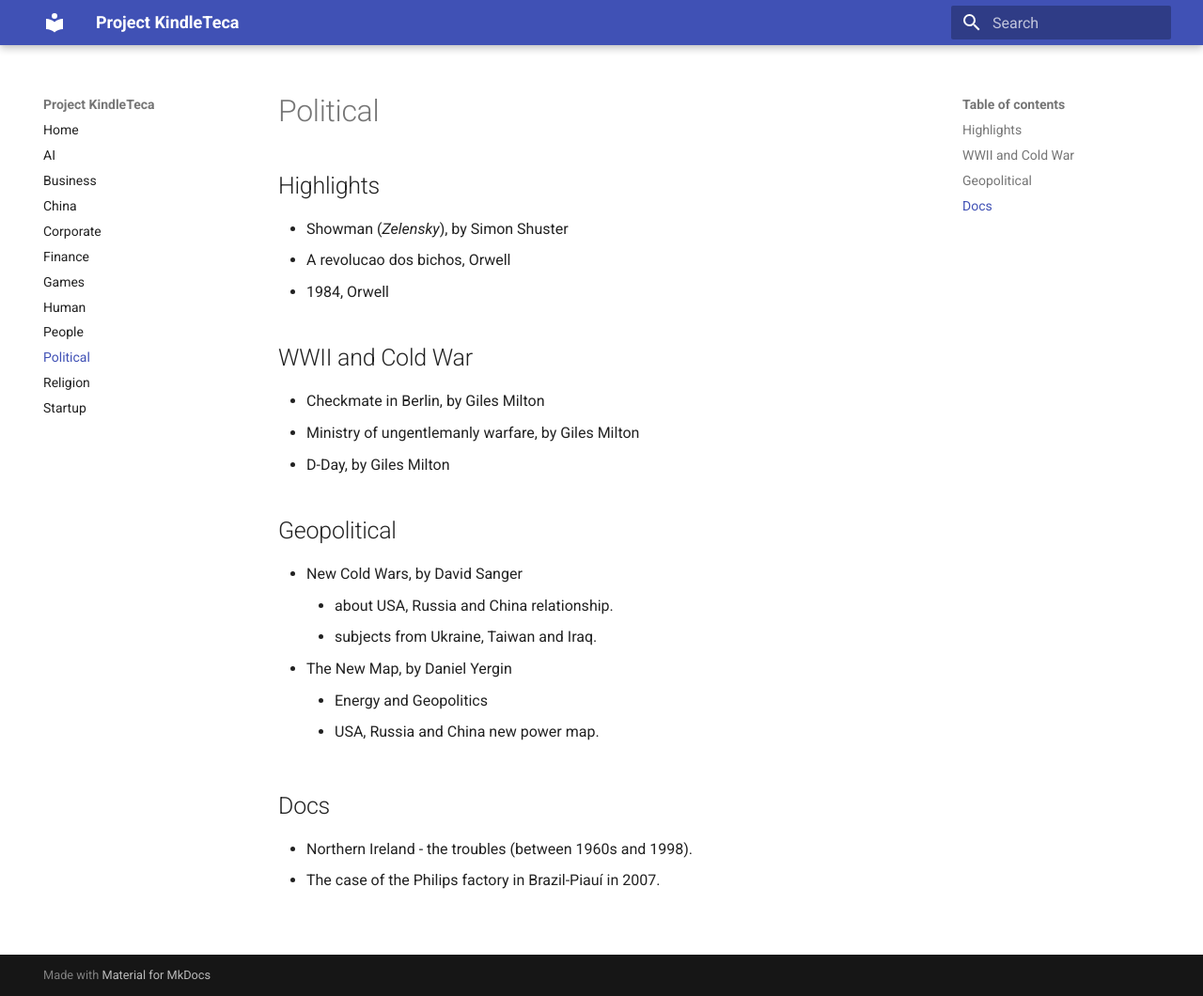
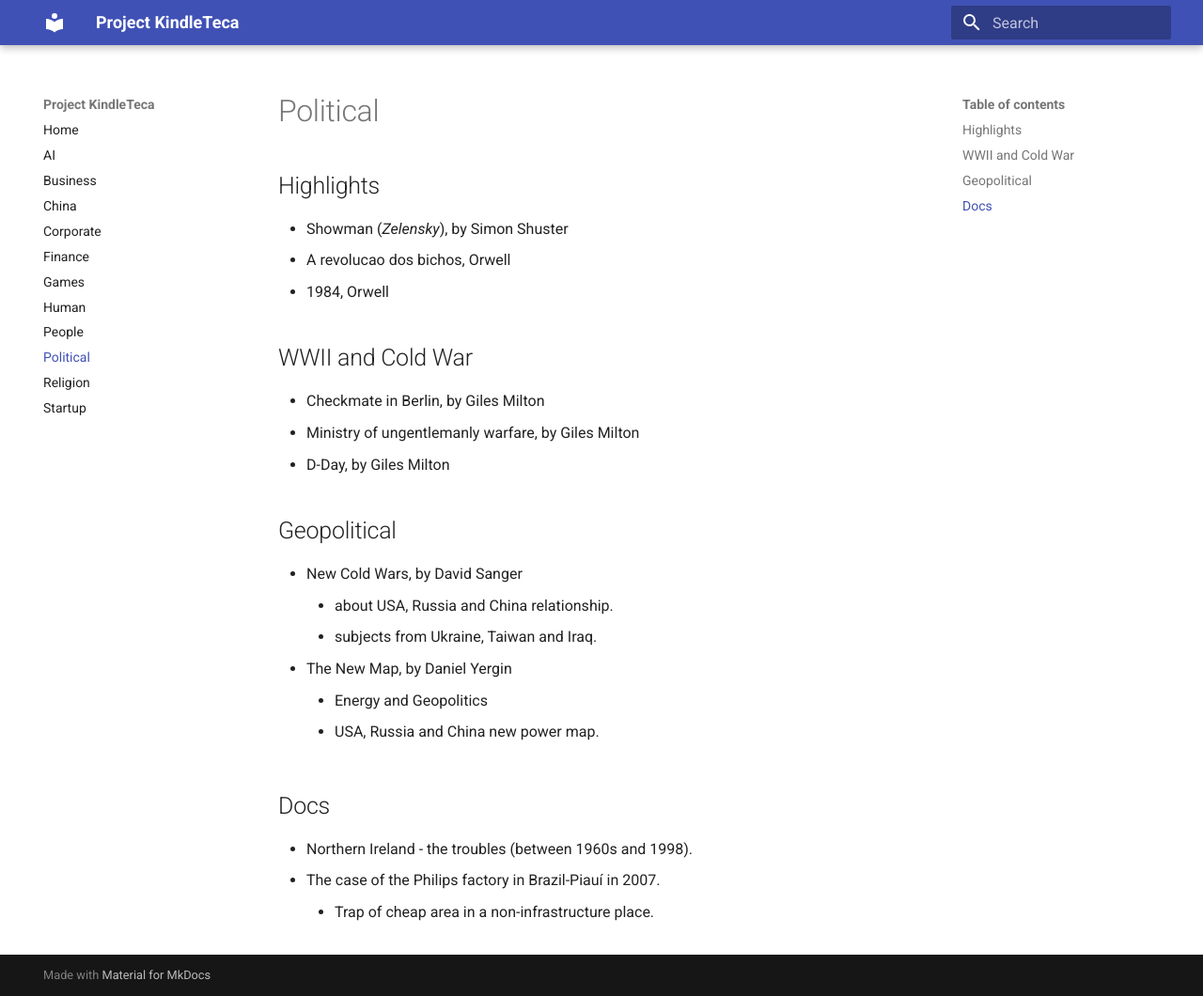
Before and after one commit to renatobrf/kindle-teca, an MkDocs documentation site: the page built from docs/political.md, in a window 1280 px wide and 1060 px high. Shown: the whole window at 94% size. Built offline with MkDocs 1.6.1 and Material for MkDocs 9.7.7, drawn with Linux system fonts in a browser that asks for light colours.

Commit message:
Add note about cheap area in non-infrastructure place

```diff
--- a/docs/political.md
+++ b/docs/political.md
@@ -19,3 +19,4 @@
 ## Docs
 - Northern Ireland - the troubles (between 1960s and 1998).
 - The case of the Philips factory in Brazil-Piauí in 2007.
+    - Trap of cheap area in a non-infrastructure place.
```
